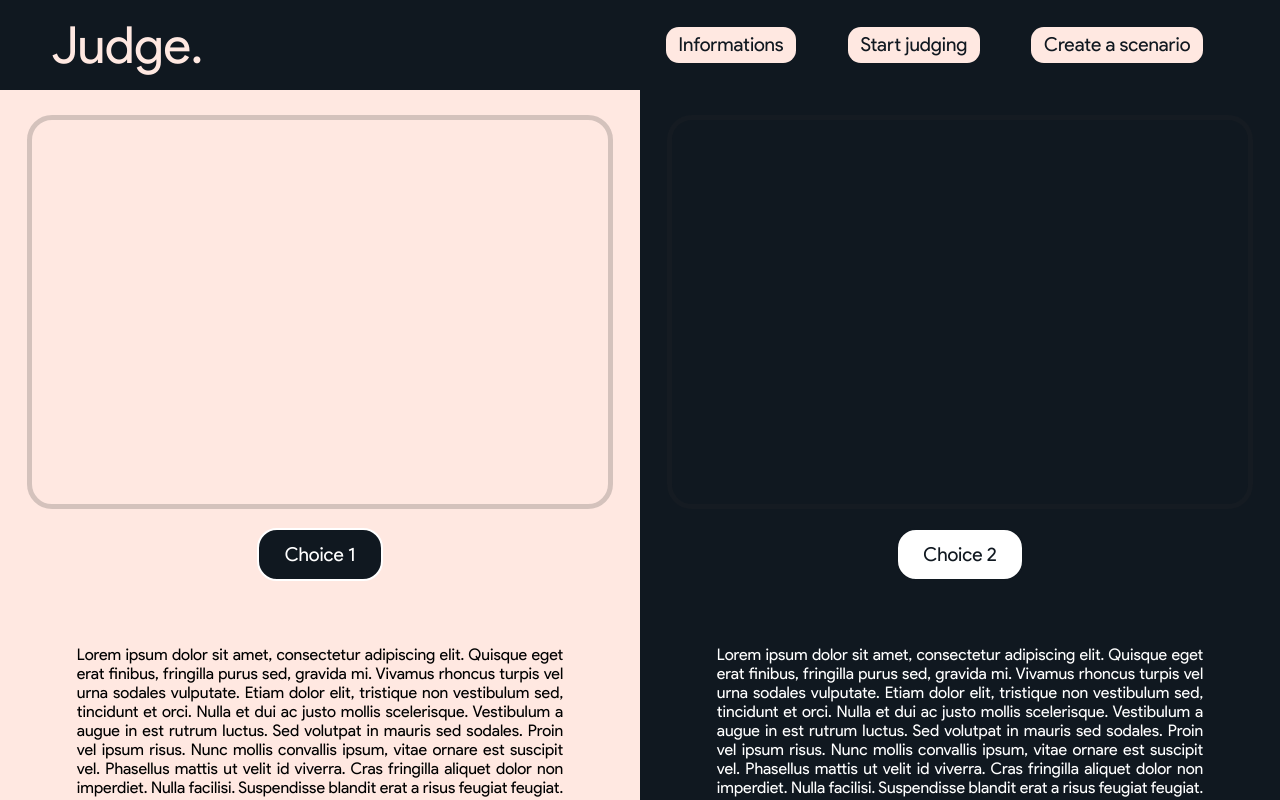
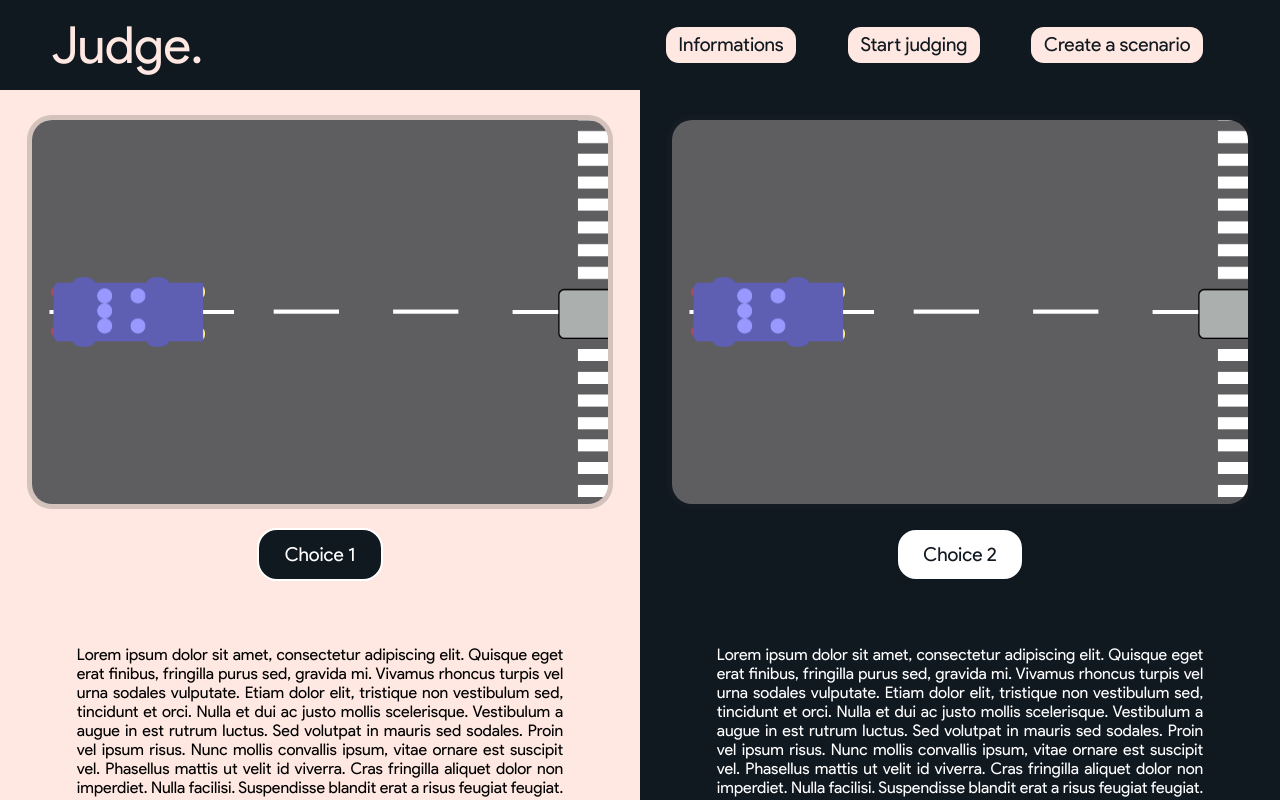
Before and after one commit to christophe-ruiz/autonomous-ethics, an Angular app in the folder autonomous-ethics/: page / in a window 1280 px wide. Shown: the top 800 px of the page. Built offline with nearby package versions, Linux system fonts and the light colour scheme.

Commit message:
road and car design implemented

```diff
--- a/autonomous-ethics/src/app/tile/tile.component.html
+++ b/autonomous-ethics/src/app/tile/tile.component.html
@@ -1,3 +1,8 @@
 <div id="frame">
-
+  <div id="road"></div>
+  <img id="car" src="assets/img/car.png" alt="Autonomous vehicule">
+  <div id="choices">
+    <div id="left_choice"></div>
+    <div id="right_choice"></div>
+  </div>
 </div>
--- a/autonomous-ethics/src/app/tile/tile.component.scss
+++ b/autonomous-ethics/src/app/tile/tile.component.scss
@@ -3,4 +3,24 @@
   width: 90%;
   border: rgba(44, 44, 44, 0.2) solid 5px;
   border-radius: 25px;
+  display: flex;
+  justify-content: space-between;
+  align-items: center;
+  overflow: hidden;
 }
+
+#road {
+  display: flex;
+  justify-content: center;
+  align-items: center;
+  width: 100%;
+  height: 100%;
+  background: url("../../assets/img/road.png") no-repeat;
+  background-size: cover;
+}
+
+#car {
+  position: absolute;
+  width: 12vw;
+  margin-left: 1.5vw;
+}
--- a/autonomous-ethics/src/app/tile/tile.component.ts
+++ b/autonomous-ethics/src/app/tile/tile.component.ts
@@ -7,7 +7,9 @@ import { Component, OnInit } from '@angular/core';
 })
 export class TileComponent implements OnInit {
 
-  constructor() { }
+  constructor() {
+
+  }
 
   ngOnInit(): void {
   }
```
Also changed, not shown: autonomous-ethics/src/assets/img/car.png (added), autonomous-ethics/src/assets/img/road.png (added).
